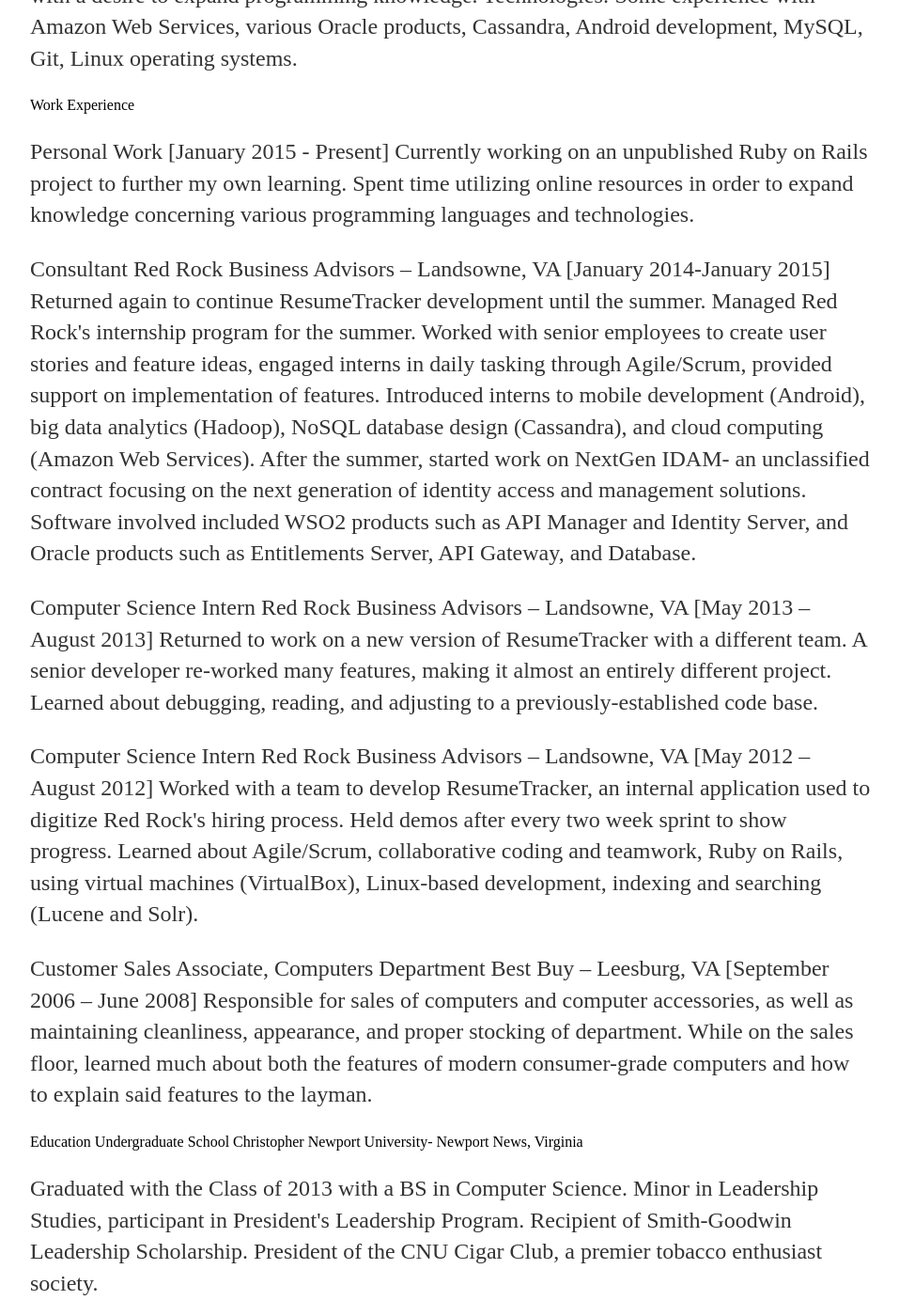
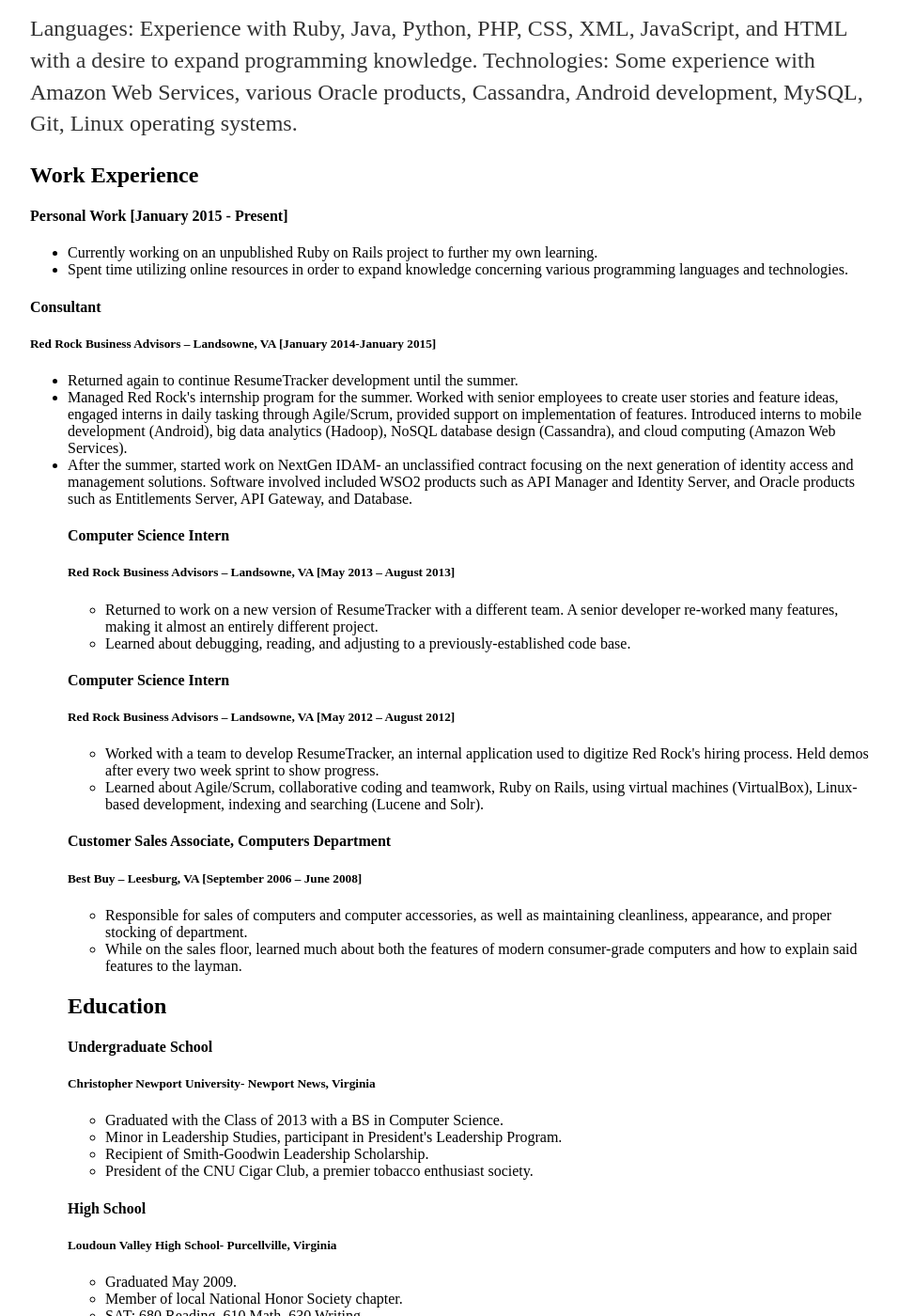
Before and after one commit to NickStrauch/NickStrauch.github.io, a Jekyll site: the page built from resume/index.html, in a window 1280 px wide and 1400 px high, scrolled down 412 px. Shown: the whole window at 94% size, without its empty margins (160-1117 px from the left). Built offline with Jekyll 4.4.1, drawn with Linux system fonts in a browser that asks for light colours; some of the changed lines change nothing that is shown; some of the changed text lies outside the part shown.

Commit message:
Update index.html
Fully formatted Resume

```diff
--- a/resume/index.html
+++ b/resume/index.html
@@ -2,90 +2,97 @@
 layout: default
 title: Nick Strauch
 ---
+<center>
 <h1> Nicholas Strauch </h1>
-	43158 Meadow Grove Drive, Ashburn, Virginia 20147
-Cell: 1-484-574-5368 | Email: nstrauch47@gmail.com
+<h4> 43158 Meadow Grove Drive, Ashburn, Virginia 20147 </h4>
+<h4> Cell: 1-484-574-5368 | Email: nstrauch47@gmail.com </h4>
 _____________________________________________________________________
-
+</center>
 <p> Targeting an Entry Level Developer position in the private sector </p>
 
-Technical Toolbox
+<h2>Technical Toolbox</h2>
 
 <p>Languages: Experience with Ruby, Java, Python, PHP, CSS, XML, JavaScript, and HTML with a desire to expand programming knowledge.
 Technologies: Some experience with Amazon Web Services, various Oracle products, Cassandra, Android development, MySQL, Git, Linux operating systems. </p>
 
-Work Experience
+<h2> Work Experience</h2>
 
-<p> Personal Work [January 2015 - Present]
-Currently working on an unpublished Ruby on Rails project to further my own learning.
-Spent time utilizing online resources in order to expand knowledge concerning various programming languages and technologies.
-</p>
-
-<p>
-Consultant
-   Red Rock Business Advisors – Landsowne, VA [January 2014-January 2015]
-Returned again to continue ResumeTracker development until the summer.
- Managed Red Rock's internship program for the summer. Worked with senior employees to create user stories and feature ideas, engaged interns in daily tasking through Agile/Scrum, provided support on implementation of features. Introduced interns to mobile development (Android), big data analytics (Hadoop), NoSQL database design (Cassandra), and cloud computing (Amazon Web Services).
-After the summer, started work on NextGen IDAM- an unclassified contract focusing on the next generation of identity access and management solutions. Software involved included WSO2 products such as API Manager and Identity Server, and Oracle products such as Entitlements Server, API Gateway, and Database.
-</p>
-
-<p>
-Computer Science Intern
-   Red Rock Business Advisors – Landsowne, VA [May 2013 – August 2013]
-Returned to work on a new version of ResumeTracker with a different team. A senior developer re-worked many features, making it almost an entirely different project.
-Learned about debugging, reading, and adjusting to a previously-established code base.
-</p>
-
-<p>
-Computer Science Intern
-   Red Rock Business Advisors – Landsowne, VA [May 2012 – August 2012]
-Worked with a team to develop ResumeTracker, an internal application used to digitize Red Rock's hiring process. Held demos after every two week sprint to show progress.
-Learned about Agile/Scrum, collaborative coding and teamwork, Ruby on Rails, using virtual machines (VirtualBox), Linux-based development, indexing and searching (Lucene and Solr).
-</p>
-
-<p>
-Customer Sales Associate, Computers Department
-   Best Buy – Leesburg, VA [September 2006 – June 2008]
-Responsible for sales of computers and computer accessories, as well as maintaining cleanliness, appearance, and proper stocking of department.
-While on the sales floor, learned much about both the features of modern consumer-grade computers and how to explain said features to the layman.
-</p>
+<h4> Personal Work [January 2015 - Present] </h4>
+<ul>
+  <li> Currently working on an unpublished Ruby on Rails project to further my own learning. </li>
+  <li> Spent time utilizing online resources in order to expand knowledge concerning various programming languages and technologies. </li>
+</ul>
 
 
-Education
+<h4> Consultant</h4>
+ <h5>  Red Rock Business Advisors – Landsowne, VA [January 2014-January 2015] </h5>
+ <ul>
+  <li> Returned again to continue ResumeTracker development until the summer. </li>
+  <li> Managed Red Rock's internship program for the summer. Worked with senior employees to create user stories and feature ideas, engaged interns in daily tasking through Agile/Scrum, provided support on implementation of features. Introduced interns to mobile development (Android), big data analytics (Hadoop), NoSQL database design (Cassandra), and cloud computing (Amazon Web Services). </li>
+  <li>After the summer, started work on NextGen IDAM- an unclassified contract focusing on the next generation of identity access and management solutions. Software involved included WSO2 products such as API Manager and Identity Server, and Oracle products such as Entitlements Server, API Gateway, and Database. </li>
 
-Undergraduate School
-   Christopher Newport University- Newport News, Virginia
-<p>
-Graduated with the Class of 2013 with a BS in Computer Science.
-Minor in Leadership Studies, participant in President's Leadership Program.
-Recipient of Smith-Goodwin Leadership Scholarship.
-President of the CNU Cigar Club, a premier tobacco enthusiast society.
-</p>
 
-<h2>High School </h2>
- <h4> Loudoun Valley High School- Purcellville, Virginia </h4>
-  <h5></h5> Graduated May 2009. </h5>
 
-<li> Member of local National Honor Society chapter. </li>
-<li> SAT: 680 Reading, 610 Math, 630 Writing. </li>
-<li> Co-Editor-in-Chief of Loudoun Valley's “The Viking” school newspaper. </li>
+<h4>Computer Science Intern </h4>
+  <h5> Red Rock Business Advisors – Landsowne, VA [May 2013 – August 2013] </h5>
+<ul>
+ <li>Returned to work on a new version of ResumeTracker with a different team. A senior developer re-worked many features, making it almost an entirely different project. </li>
+ <li>Learned about debugging, reading, and adjusting to a previously-established code base. </li>
+</ul>
+
+
+<h4>Computer Science Intern</h4>
+  <h5> Red Rock Business Advisors – Landsowne, VA [May 2012 – August 2012] </h5>
+<ul>
+  <li> Worked with a team to develop ResumeTracker, an internal application used to digitize Red Rock's hiring process. Held demos after every two week sprint to show progress. </li>
+  <li> Learned about Agile/Scrum, collaborative coding and teamwork, Ruby on Rails, using virtual machines (VirtualBox), Linux-based development, indexing and searching (Lucene and Solr). </li>
+</ul>
+
+
+<h4>Customer Sales Associate, Computers Department</h4>
+ <h5>  Best Buy – Leesburg, VA [September 2006 – June 2008] </h5>
+<ul>
+  <li> Responsible for sales of computers and computer accessories, as well as maintaining cleanliness, appearance, and proper stocking of department. </li>
+  <li> While on the sales floor, learned much about both the features of modern consumer-grade computers and how to explain said features to the layman. </li>
+</ul>
+
+
+<h2>Education</h2>
+
+<h4>Undergraduate School<h4>
+  <h5> Christopher Newport University- Newport News, Virginia </h5>
+<ul>
+<li>Graduated with the Class of 2013 with a BS in Computer Science.</li>
+<li>Minor in Leadership Studies, participant in President's Leadership Program.</li>
+<li>Recipient of Smith-Goodwin Leadership Scholarship.</li>
+<li>President of the CNU Cigar Club, a premier tobacco enthusiast society.</li>
+</ul>
+
+<h4>High School </h2>
+ <h5> Loudoun Valley High School- Purcellville, Virginia </h4>
+<ul>
+  <li> Graduated May 2009. </li>
+  <li> Member of local National Honor Society chapter. </li>
+  <li> SAT: 680 Reading, 610 Math, 630 Writing. </li>
+  <li> Co-Editor-in-Chief of Loudoun Valley's “The Viking” school newspaper. </li>
+</ul>
 
 <h2> Other </h2>
    <h4>National Youth Leadership Conference- Washington D.C.</h4>
-<p>
-Participated in political science/government-related invitational program summer 2008.
-</p>
+<ul>
+ <li>Participated in political science/government-related invitational program summer 2008. </li>
+</ul>
 
 <h2>Extracurricular</h2>
 
 <h4>Involvement in Boy Scouts of America</h4>
-   NCAC Chapter, Troop 969 – Hamilton, Virginia
+  <h5> NCAC Chapter, Troop 969 – Hamilton, Virginia </h5>
 <ul>
   <li> Achieved rank of Eagle Scout in BSA, May 2009. </li>
   <li>Planned and led High Adventure trip to Philmont Reserve in New Mexico. Responsibilities included distributing daily tasks such as navigation and ensuring the party had adequate supplies such as water and food. </li>
   <li>Helped plan and execute several other Eagle projects, served as Senior Patrol Leader. </li>
 </ul>
 
-References
+<h2>References </h2>
 
-	Available upon request.
+   <p>	Available upon request. </p>
```
